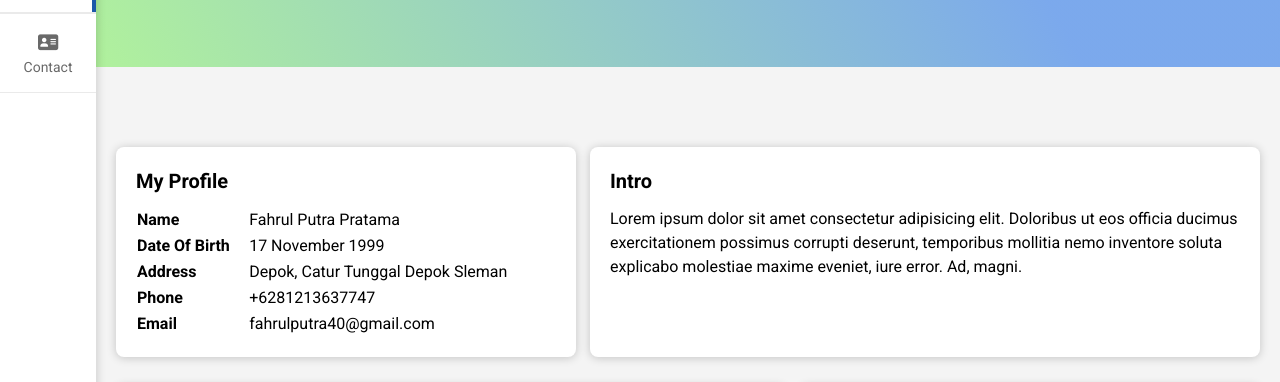
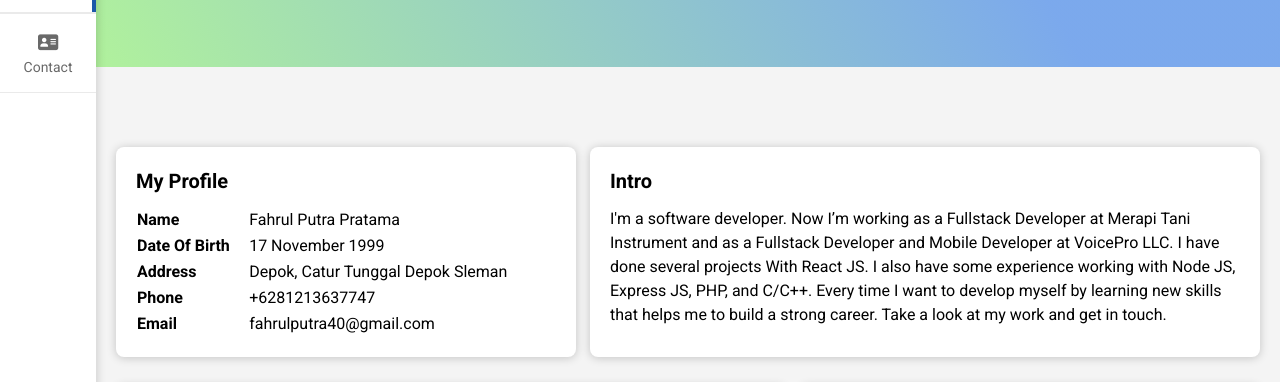
Before and after one commit to fahrulputra40/netlify, a plain HTML site: page about.html in a window 1280 px wide. Shown: the part 333-715 px from the top of the page. Drawn offline with Linux system fonts and the light colour scheme; a web font is replaced by a local one.

Commit message:
Add files via upload

```diff
--- a/about.html
+++ b/about.html
@@ -88,7 +88,13 @@
                 </div>
                 <div class="w-full rounded-lg shadow-nav bg-white p-5 lg:flex-3">
                     <h4 class="capitalize font-semibold text-xl">Intro</h4>
-                    <p class="mt-3">Lorem ipsum dolor sit amet consectetur adipisicing elit. Doloribus ut eos officia ducimus exercitationem possimus corrupti deserunt, temporibus mollitia nemo inventore soluta explicabo molestiae maxime eveniet, iure error. Ad, magni.</p>
+                    <p class="mt-3">I'm a software developer.
+                        Now I’m working as a Fullstack Developer at Merapi Tani Instrument and as a Fullstack Developer and Mobile Developer
+                        at VoicePro LLC.
+                        I have done several projects With React JS.
+                        I also have some experience working with Node JS, Express JS, PHP, and C/C++.
+                        Every time I want to develop myself by learning new skills that helps me to build a strong career.
+                        Take a look at my work and get in touch.</p>
                 </div>
             </div>
             <div class="flex gap-x-3.5 gap-y-7 w-full flex-col lg:flex-row lg:gap-y-0">
```
